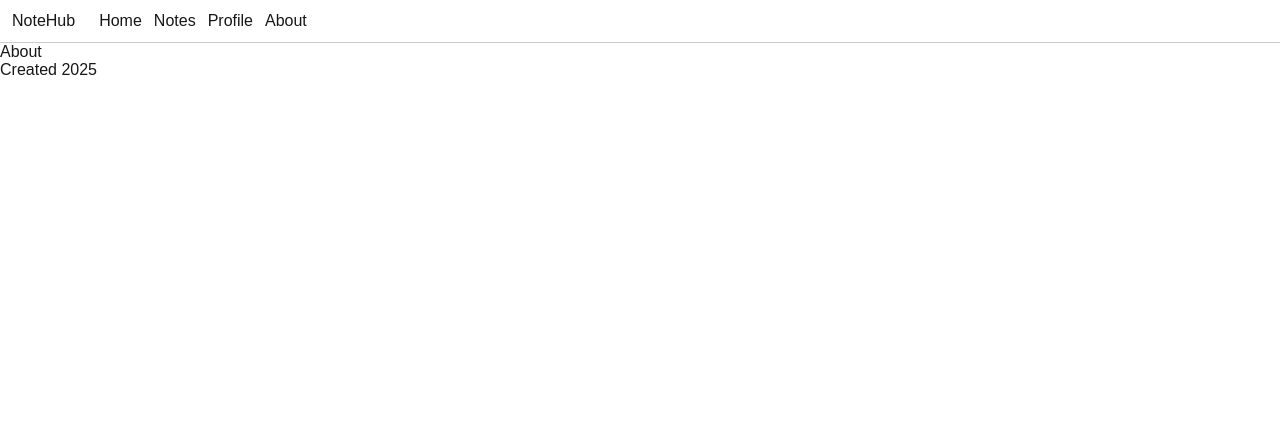
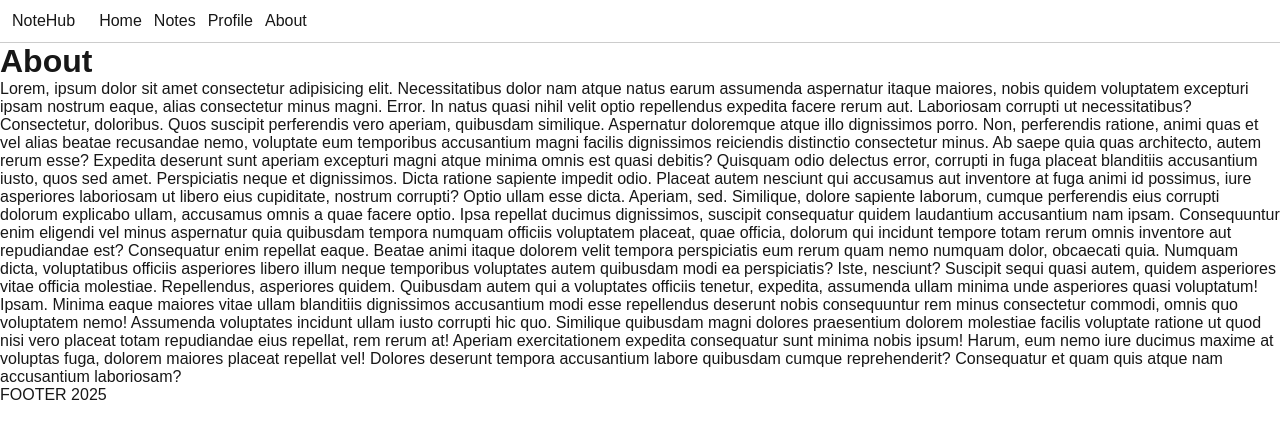
Before and after one commit to Yurii131178/next-1-170925, a Next.js app: page /about in a window 1280 px wide. Shown: the top 438 px of the page. Built offline with nearby package versions, Linux system fonts and the light colour scheme.

Commit message:
error/loading

```diff
--- a/app/about/page.tsx
+++ b/app/about/page.tsx
@@ -1,5 +1,52 @@
 const About = () => {
-  return <>About</>;
+  return (
+    <>
+      <h1>About</h1>
+      <p>
+        Lorem, ipsum dolor sit amet consectetur adipisicing elit. Necessitatibus
+        dolor nam atque natus earum assumenda aspernatur itaque maiores, nobis
+        quidem voluptatem excepturi ipsam nostrum eaque, alias consectetur minus
+        magni. Error. In natus quasi nihil velit optio repellendus expedita
+        facere rerum aut. Laboriosam corrupti ut necessitatibus? Consectetur,
+        doloribus. Quos suscipit perferendis vero aperiam, quibusdam similique.
+        Aspernatur doloremque atque illo dignissimos porro. Non, perferendis
+        ratione, animi quas et vel alias beatae recusandae nemo, voluptate eum
+        temporibus accusantium magni facilis dignissimos reiciendis distinctio
+        consectetur minus. Ab saepe quia quas architecto, autem rerum esse?
+        Expedita deserunt sunt aperiam excepturi magni atque minima omnis est
+        quasi debitis? Quisquam odio delectus error, corrupti in fuga placeat
+        blanditiis accusantium iusto, quos sed amet. Perspiciatis neque et
+        dignissimos. Dicta ratione sapiente impedit odio. Placeat autem nesciunt
+        qui accusamus aut inventore at fuga animi id possimus, iure asperiores
+        laboriosam ut libero eius cupiditate, nostrum corrupti? Optio ullam esse
+        dicta. Aperiam, sed. Similique, dolore sapiente laborum, cumque
+        perferendis eius corrupti dolorum explicabo ullam, accusamus omnis a
+        quae facere optio. Ipsa repellat ducimus dignissimos, suscipit
+        consequatur quidem laudantium accusantium nam ipsam. Consequuntur enim
+        eligendi vel minus aspernatur quia quibusdam tempora numquam officiis
+        voluptatem placeat, quae officia, dolorum qui incidunt tempore totam
+        rerum omnis inventore aut repudiandae est? Consequatur enim repellat
+        eaque. Beatae animi itaque dolorem velit tempora perspiciatis eum rerum
+        quam nemo numquam dolor, obcaecati quia. Numquam dicta, voluptatibus
+        officiis asperiores libero illum neque temporibus voluptates autem
+        quibusdam modi ea perspiciatis? Iste, nesciunt? Suscipit sequi quasi
+        autem, quidem asperiores vitae officia molestiae. Repellendus,
+        asperiores quidem. Quibusdam autem qui a voluptates officiis tenetur,
+        expedita, assumenda ullam minima unde asperiores quasi voluptatum!
+        Ipsam. Minima eaque maiores vitae ullam blanditiis dignissimos
+        accusantium modi esse repellendus deserunt nobis consequuntur rem minus
+        consectetur commodi, omnis quo voluptatem nemo! Assumenda voluptates
+        incidunt ullam iusto corrupti hic quo. Similique quibusdam magni dolores
+        praesentium dolorem molestiae facilis voluptate ratione ut quod nisi
+        vero placeat totam repudiandae eius repellat, rem rerum at! Aperiam
+        exercitationem expedita consequatur sunt minima nobis ipsum! Harum, eum
+        nemo iure ducimus maxime at voluptas fuga, dolorem maiores placeat
+        repellat vel! Dolores deserunt tempora accusantium labore quibusdam
+        cumque reprehenderit? Consequatur et quam quis atque nam accusantium
+        laboriosam?
+      </p>
+    </>
+  );
 };
 
 export default About;
--- a/app/layout.tsx
+++ b/app/layout.tsx
@@ -30,7 +30,7 @@ export default function RootLayout({
           <main>{children}</main>
           <footer>
             <p>
-              Created <time dateTime="2025">2025</time>
+              FOOTER <time dateTime="2025">2025</time>
             </p>
           </footer>
         </TanStackProvider>
--- a/app/notes/loading.tsx
+++ b/app/notes/loading.tsx
@@ -1,7 +1,7 @@
 // app/notes/loading.tsx
 
 const Loading = () => {
-  return <p>Notes are being loaded... Please, wait</p>;
+  return <p style={{ color: 'greenyellow' }}>Loading...</p>;
 };
 
 export default Loading;
```
Also changed, not shown: app/notes/error.tsx (+6 -2 lines), app/notes/page.tsx (+7 -0 lines).
